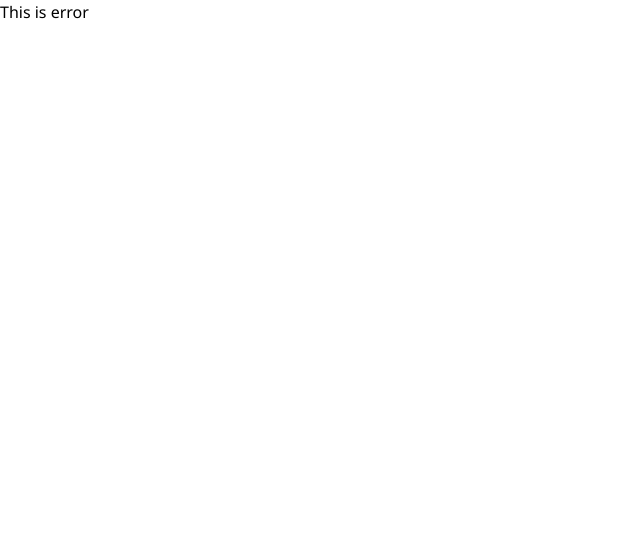
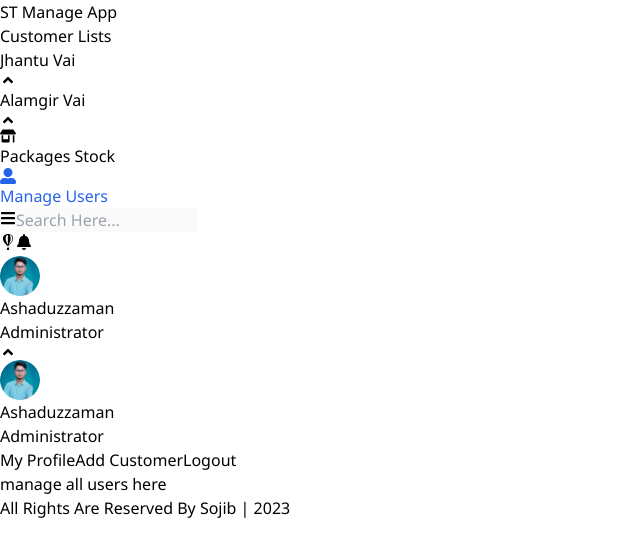
Before and after one commit to ashaansojib/st-admin-pannel, a React (Vite) app: page /admin/manage-users in a window 1280 px wide. Shown: the top 556 px of the page, without its empty margins (0-640 px from the left). Built offline with nearby package versions, Linux system fonts and the light colour scheme.

Commit message:
fixed profile functionally

```diff
--- /dev/null
+++ b/src/components/admin/UserLists.jsx
@@ -0,0 +1,11 @@
+import React from 'react';
+
+const UserLists = () => {
+    return (
+        <div>
+            <p>manage all users here</p>
+        </div>
+    );
+};
+
+export default UserLists;
--- a/src/components/shared/Header.jsx
+++ b/src/components/shared/Header.jsx
@@ -37,9 +37,9 @@ const Header = () => {
                             <span className="text-blue-600 text-center text-[13px]">Administrator</span>
                         </div>
                     </div>
-                    <Link className="p-2 font-medium text-gray-700 w-full inline-block border-t hover:bg-white">My Profile</Link>
-                    <Link className="p-2 font-medium text-gray-700 w-full inline-block border-t hover:bg-white">Add Customer</Link>
-                    <Link className="p-2 font-medium text-gray-700 w-full inline-block border-t hover:bg-white">Logout</Link>
+                    <Link onClick={()=> setArrow(!arrow)} className="p-2 font-medium text-gray-700 w-full inline-block border-t hover:bg-white">My Profile</Link>
+                    <Link onClick={()=> setArrow(!arrow)} className="p-2 font-medium text-gray-700 w-full inline-block border-t hover:bg-white">Add Customer</Link>
+                    <Link onClick={()=> setArrow(!arrow)} className="p-2 font-medium text-gray-700 w-full inline-block border-t hover:bg-white">Logout</Link>
                 </div>
             </div>
         </div>
--- a/src/components/sidebar/Aside.jsx
+++ b/src/components/sidebar/Aside.jsx
@@ -28,7 +28,7 @@ const Aside = () => {
                         Packages Stock
                     </div>
                 </NavLink>
-                <NavLink to='/manage-users' className={({ isActive }) => isActive ? 'active' : 'default'}>
+                <NavLink to='admin/manage-users' className={({ isActive }) => isActive ? 'active' : 'default'}>
                     <div className='flex items-center gap-3 font-medium py-2 border-b'>
                         <FaUserAlt />
                         Manage Users
--- a/src/routes/Route.jsx
+++ b/src/routes/Route.jsx
@@ -2,6 +2,7 @@ import { createBrowserRouter } from "react-router-dom";
 import AddItem from "../components/add-item/AddItem";
 import Dashboard from "../layout/Dashboard";
 import AllProducts from "../components/all-products/AllProducts";
+import UserLists from "../components/admin/UserLists";
 
 const router = createBrowserRouter([
     {
@@ -15,6 +16,10 @@ const router = createBrowserRouter([
             {
                 path: '/all-products',
                 element: <AllProducts />
+            },
+            {
+                path: '/admin/manage-users',
+                element: <UserLists />
             }
         ]
     },
```
Also changed, not shown: src/components/customerLists/AddCustomer.jsx (added, +11 -0 lines).
